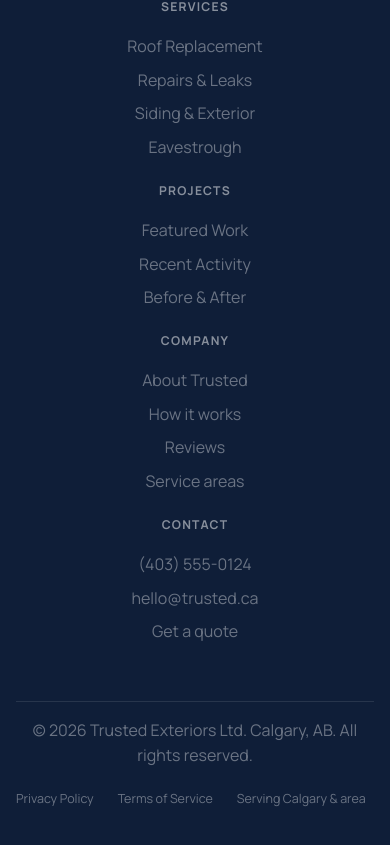
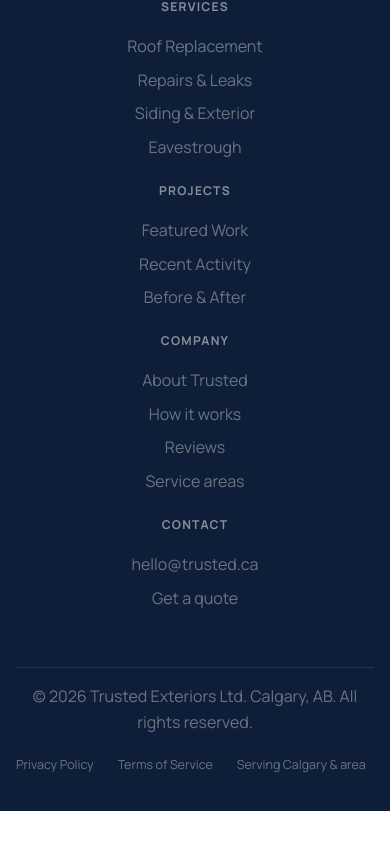
Before and after one commit to deepinc84/trusted_engine, a Next.js app in the folder trustedroofing-site/: page / in a window 390 px wide. Shown: the part 4879-5724 px from the top of the page. After the commit the page ends 5690 px from the top, so only its background shows below. Built offline with nearby package versions, Linux system fonts and the light colour scheme; no server answers; the database is empty.

Commit message:
Comment out phone number link in SiteFooter
Comment out phone number link in SiteFooter.

```diff
--- a/trustedroofing-site/components/site/SiteFooter.tsx
+++ b/trustedroofing-site/components/site/SiteFooter.tsx
@@ -43,7 +43,7 @@ export default function SiteFooter() {
 
         <div>
           <h4>Contact</h4>
-          <a href="tel:4035550124">(403) 555-0124</a>
+          {/*<a href="tel:4035550124">(403) 555-0124</a>*/}
           <a href="mailto:hello@trusted.ca">hello@trusted.ca</a>
           <Link href="/quote">Get a quote</Link>
         </div>
```
